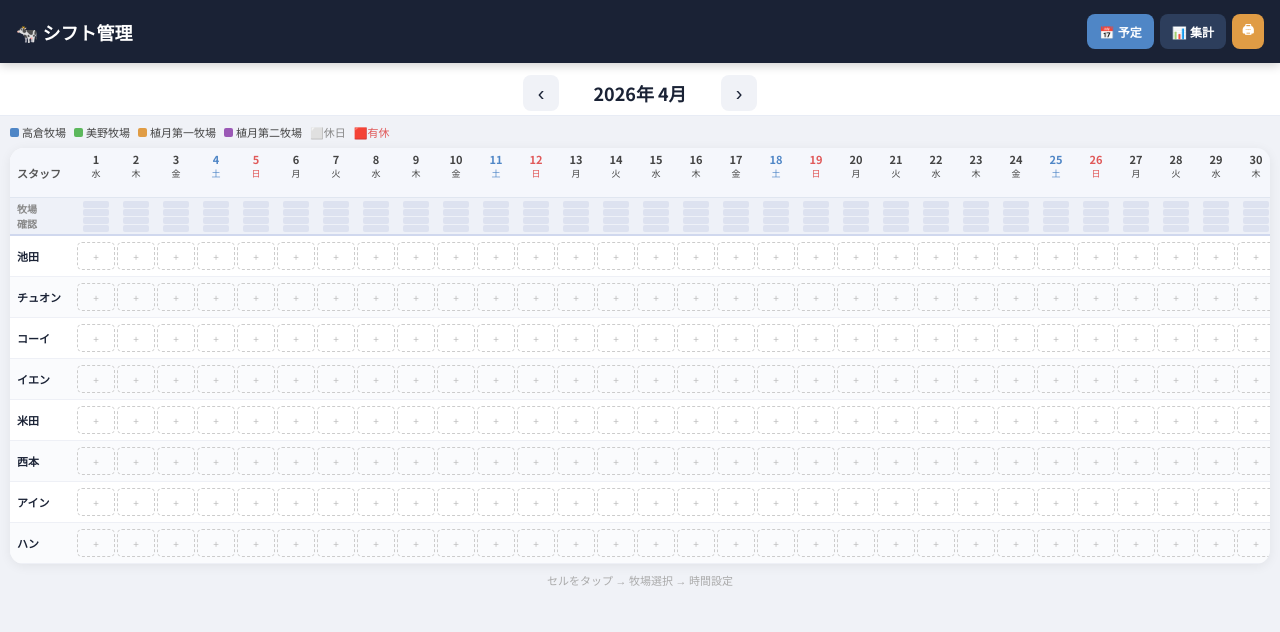
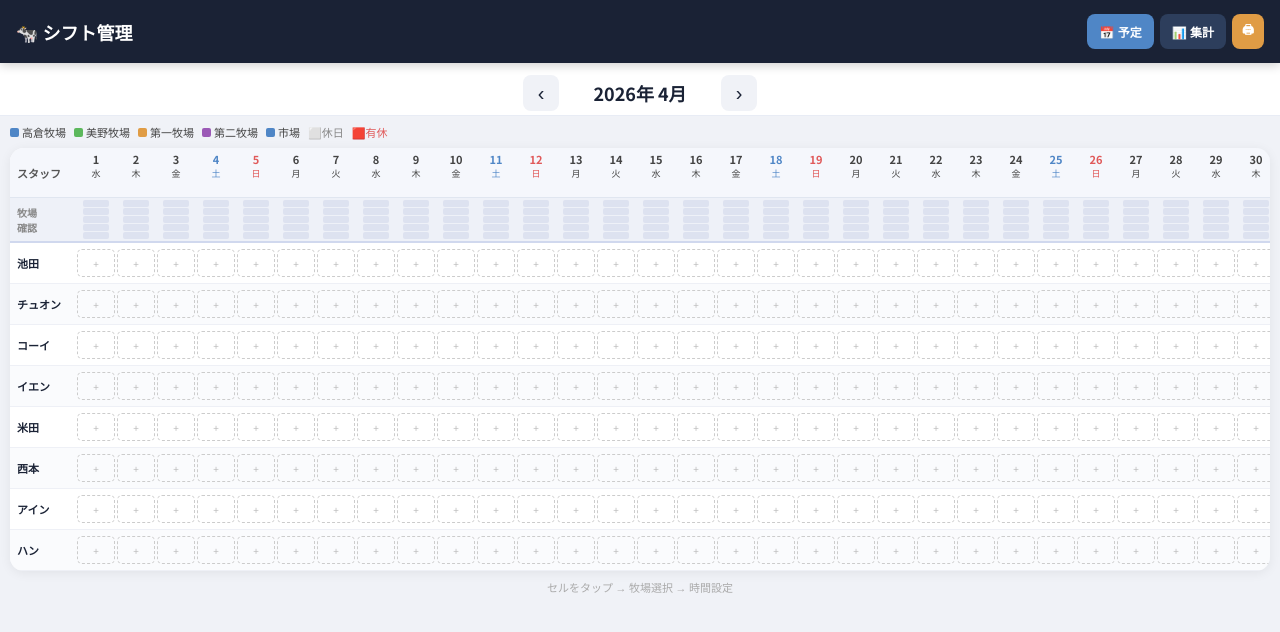
Before and after one commit to f2zv5xpgmr-max/shift-manager, a React (Create React App) app: page / in a window 1280 px wide. Shown: the top 632 px of the page. Built offline with nearby package versions, Linux system fonts and the light colour scheme.

Commit message:
Update App.js

```diff
--- a/src/App.js
+++ b/src/App.js
@@ -14,8 +14,9 @@ const INIT_STAFF = [
 const LOCATIONS = [
   { id: 1, name: "高倉牧場",     color: "#4f86c6", start: "07:00", end: "17:00", breakMin: 120, breakStart: "11:00", breakEnd: "13:00" },
   { id: 2, name: "美野牧場",     color: "#5cb85c", start: "07:00", end: "17:00", breakMin: 120, breakStart: "11:00", breakEnd: "13:00" },
-  { id: 3, name: "植月第一牧場", color: "#e09c45", start: "06:00", end: "18:00", breakMin: 240, breakStart: "10:00", breakEnd: "14:00" },
-  { id: 4, name: "植月第二牧場", color: "#9b59b6", start: "06:00", end: "18:00", breakMin: 240, breakStart: "10:00", breakEnd: "14:00" },
+  { id: 3, name: "第一牧場", color: "#e09c45", start: "06:00", end: "18:00", breakMin: 240, breakStart: "10:00", breakEnd: "14:00" },
+  { id: 4, name: "第二牧場", color: "#9b59b6", start: "06:00", end: "18:00", breakMin: 240, breakStart: "10:00", breakEnd: "14:00" },
+  { id: 1, name: "市場",     color: "#4f86c6", start: "07:00", end: "17:00", breakMin: 120, breakStart: "11:00", breakEnd: "13:00" },
 ];
 
 const REQUIRED_WORK_DAYS = 25;
```
